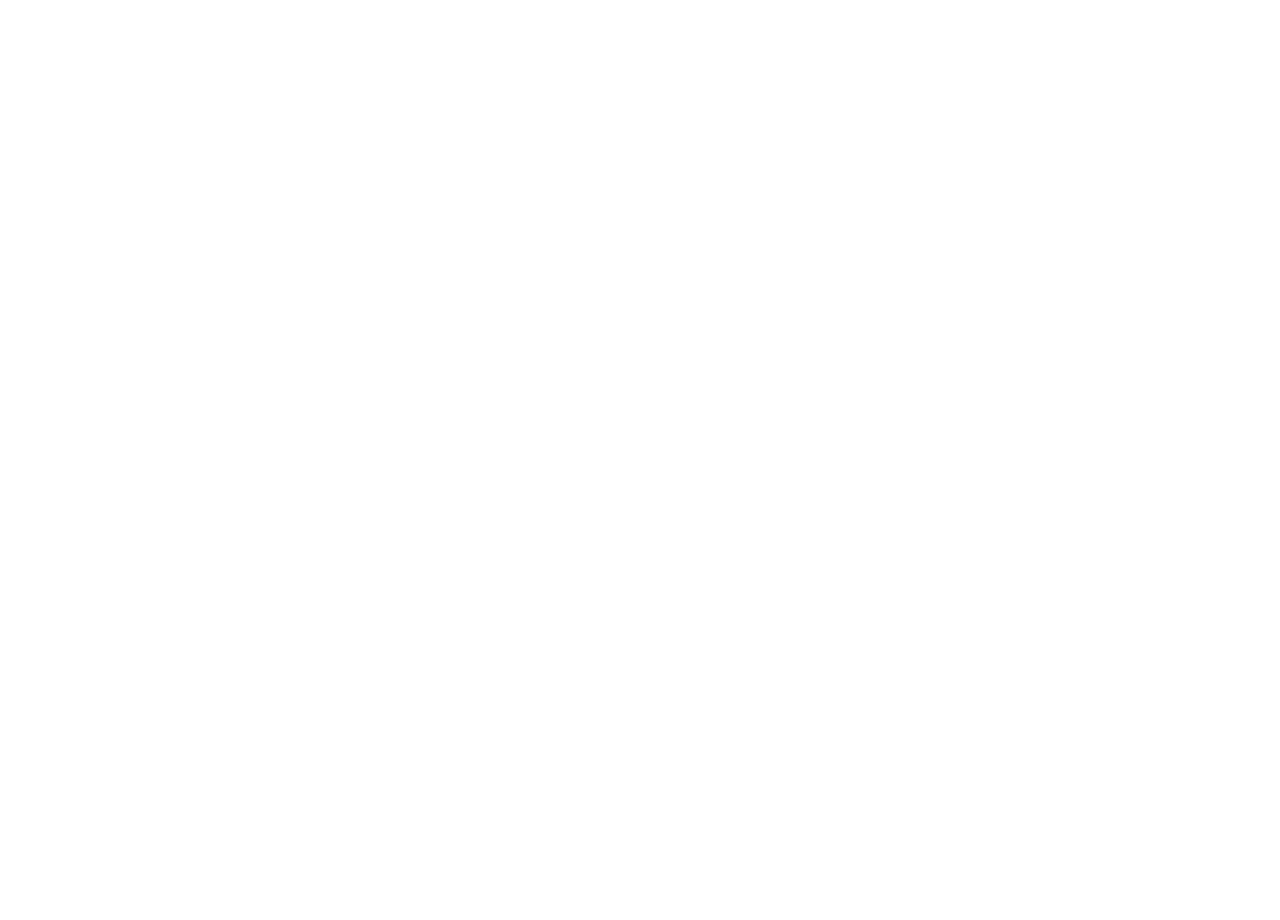
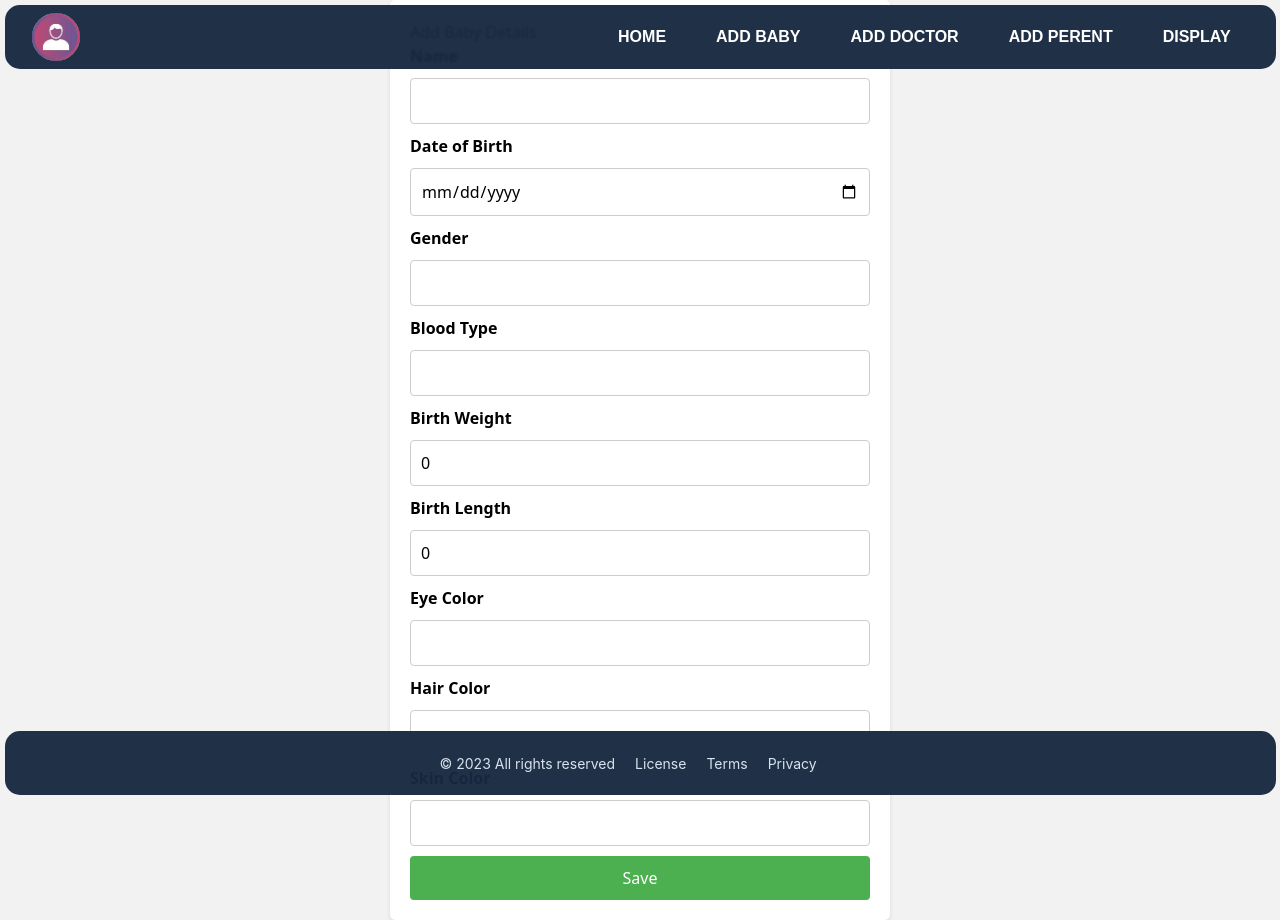
Before and after one commit to cepdnaclk/e19-co225-Baby-Developing-Tracking-System-Web-Application, a React (Vite) app in the folder Front-End/: page /addbaby in a window 1280 px wide. Before the commit this address had no page. Before the commit the page ends 800 px from the top, so only its background shows below. Built offline with nearby package versions, Linux system fonts and the light colour scheme.

Commit message:
Add Baby Page added

```diff
--- /dev/null
+++ b/Front-End/src/AddBaby.css
@@ -0,0 +1,71 @@
+.add-baby-container {
+    display: flex;
+    flex-direction: column;
+    align-items: center;
+    justify-content: center;
+    min-height: 100vh;
+    background-color: #f2f2f2;
+  }
+
+  .add-baby-form-container {
+    background-color: #ffffff;
+    padding: 20px;
+    border-radius: 5px;
+    box-shadow: 0 2px 4px rgba(0, 0, 0, 0.1);
+    width: 500px; /* Increased form width */
+  }
+
+  .add-baby-form {
+    display: grid;
+    grid-gap: 10px;
+  }
+
+  .add-baby-form h2 {
+    text-align: center;
+    margin-bottom: 20px;
+  }
+
+  .add-baby-form label {
+    font-weight: bold;
+  }
+
+  .add-baby-form input {
+    width: 100%;
+    padding: 10px;
+    border: 1px solid #ccc;
+    border-radius: 4px;
+  }
+
+  .add-baby-form button {
+    width: 100%;
+    padding: 10px;
+    background-color: #4caf50;
+    color: #ffffff;
+    border: none;
+    border-radius: 4px;
+    cursor: pointer;
+  }
+
+  .add-baby-form button:hover {
+    background-color: #45a049;
+  }
+
+  .add-baby-form button:focus {
+    outline: none;
+  }
+
+  .add-baby-form .form-row {
+    display: grid;
+    grid-template-columns: 1fr 1fr;
+    grid-gap: 10px;
+  }
+
+  .add-baby-form .form-row label {
+    margin-bottom: 5px;
+  }
+
+  .add-baby-form .form-row input {
+    grid-column: span 2;
+  }
+
+  /* Add any additional styling as needed */
--- /dev/null
+++ b/Front-End/src/AddBaby.jsx
@@ -0,0 +1,155 @@
+import React, { useState } from "react";
+import { useNavigate } from "react-router-dom";
+import { Header } from "./Header";
+import { Footer } from "./Footer";
+import "./AddBaby.css";
+
+export const AddBaby = (props) => {
+  const [babyDetails, setBabyDetails] = useState({
+    id: 0,
+    name: "",
+    dateOfBirth: "",
+    gender: "",
+    bloodType: "",
+    birthWeight: 0,
+    birthLength: 0,
+    eyeColor: "",
+    hairColor: "",
+    skinColor: "",
+    nationality: "",
+    birthPlace: "",
+    birthHospital: "",
+    parentInformation: "",
+    contactInformation: "",
+    medicalConditions: "",
+    allergies: "",
+    immunizationRecords: "",
+    growthRecords: "",
+    developmentalMilestones: "",
+  });
+
+  const navigate = useNavigate();
+
+  const handleInputChange = (e) => {
+    const { name, value } = e.target;
+    setBabyDetails((prevDetails) => ({
+      ...prevDetails,
+      [name]: value,
+    }));
+  };
+
+  const handleSubmit = (e) => {
+    e.preventDefault();
+    // Add your logic to save the baby details
+    console.log(babyDetails);
+    // Reset the form or navigate to another page
+    // navigate("/some-other-page");
+  };
+
+  return (
+    <div className="add-baby-container">
+      <Header />
+
+      <div className="add-baby-form-container">
+        <h2>Add Baby Details</h2>
+        <form className="add-baby-form" onSubmit={handleSubmit}>
+          <label htmlFor="name">Name</label>
+          <input
+            type="text"
+            id="name"
+            name="name"
+            value={babyDetails.name}
+            onChange={handleInputChange}
+            required
+          />
+
+          <label htmlFor="dateOfBirth">Date of Birth</label>
+          <input
+            type="date"
+            id="dateOfBirth"
+            name="dateOfBirth"
+            value={babyDetails.dateOfBirth}
+            onChange={handleInputChange}
+            required
+          />
+
+          <label htmlFor="gender">Gender</label>
+          <input
+            type="text"
+            id="gender"
+            name="gender"
+            value={babyDetails.gender}
+            onChange={handleInputChange}
+            required
+          />
+
+          <label htmlFor="bloodType">Blood Type</label>
+          <input
+            type="text"
+            id="bloodType"
+            name="bloodType"
+            value={babyDetails.bloodType}
+            onChange={handleInputChange}
+            required
+          />
+
+          <label htmlFor="birthWeight">Birth Weight</label>
+          <input
+            type="number"
+            id="birthWeight"
+            name="birthWeight"
+            value={babyDetails.birthWeight}
+            onChange={handleInputChange}
+            required
+          />
+
+          <label htmlFor="birthLength">Birth Length</label>
+          <input
+            type="number"
+            id="birthLength"
+            name="birthLength"
+            value={babyDetails.birthLength}
+            onChange={handleInputChange}
+            required
+          />
+
+          <label htmlFor="eyeColor">Eye Color</label>
+          <input
+            type="text"
+            id="eyeColor"
+            name="eyeColor"
+            value={babyDetails.eyeColor}
+            onChange={handleInputChange}
+            required
+          />
+
+          <label htmlFor="hairColor">Hair Color</label>
+          <input
+            type="text"
+            id="hairColor"
+            name="hairColor"
+            value={babyDetails.hairColor}
+            onChange={handleInputChange}
+            required
+          />
+
+          <label htmlFor="skinColor">Skin Color</label>
+          <input
+            type="text"
+            id="skinColor"
+            name="skinColor"
+            value={babyDetails.skinColor}
+            onChange={handleInputChange}
+            required
+          />
+
+          {/* Add more input fields for the remaining attributes */}
+
+          <button type="submit">Save</button>
+        </form>
+      </div>
+
+      <Footer />
+    </div>
+  );
+};
--- a/Front-End/src/App.jsx
+++ b/Front-End/src/App.jsx
@@ -12,6 +12,7 @@
 import ParentDashboard from "./ParentDashboard";
 import { BabyRegister } from "./BabyRegister";
 import { AdminHome } from "./AdminHome";
+import { AddBaby } from "./AddBaby";
 
 function App() {
   const navigate = useNavigate();
@@ -45,6 +46,7 @@
           <Route path="/Parent" element={<ParentDashboard />} />
           <Route path="/BabyRegister" element={<BabyRegister />} />
           <Route path="/admin" element={<AdminHome />} />
+          <Route path="/addbaby" element={<AddBaby />} />
         </Routes>
     </div>
   );
--- a/Front-End/src/Header.jsx
+++ b/Front-End/src/Header.jsx
@@ -109,7 +109,7 @@
           </li>
           <li
             className={""}
-            onClick={() => handleItemClick("/admin")}
+            onClick={() => handleItemClick("/addbaby")}
           >
             ADD BABY<span></span>
           </li>
```
